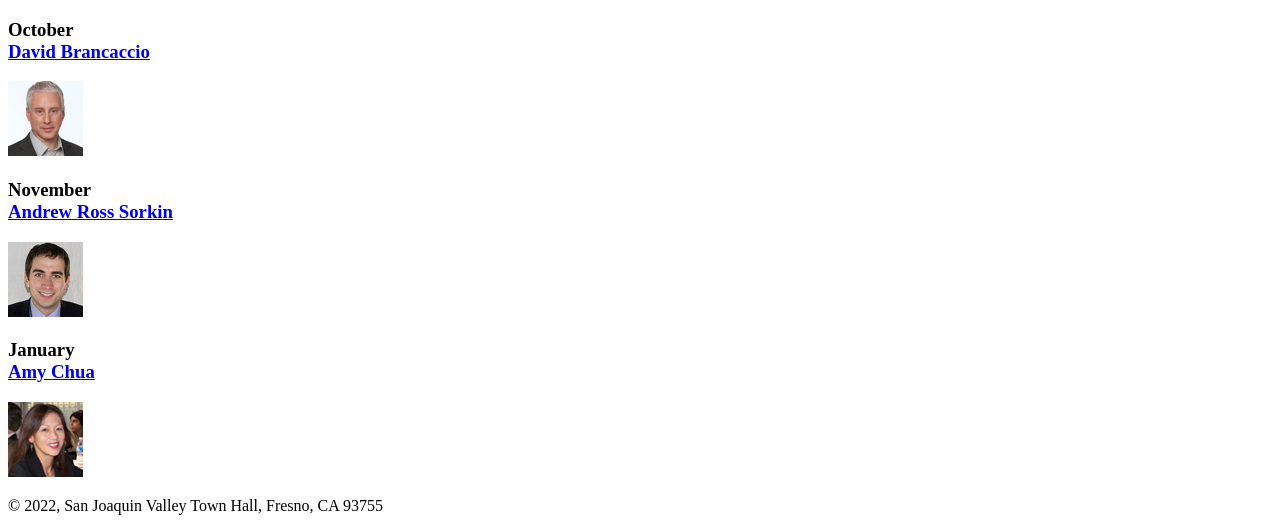
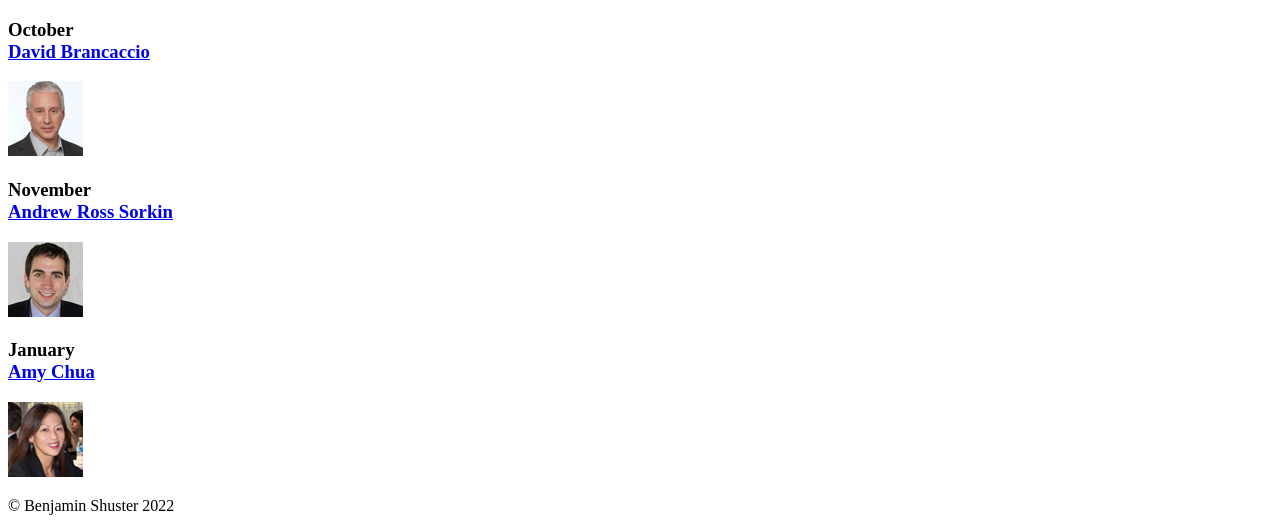
Before and after one commit to bentzi-shuster/A07, a plain HTML site: page index.html in a window 1280 px wide. Shown: the part 504-1035 px from the top of the page. Drawn offline with Linux system fonts and the light colour scheme.

Commit message:
footer update

```diff
--- a/index.html
+++ b/index.html
@@ -39,7 +39,7 @@
 	<img src="images/chua75.jpg" alt="Picture of Amy Chua">
 </main>
 <footer>
-	<p>&#169; 2022, San Joaquin Valley Town Hall, Fresno, CA 93755</p>
+	<p>&#169; Benjamin Shuster 2022</p>
 </footer>
 </body>
 </html>
```
